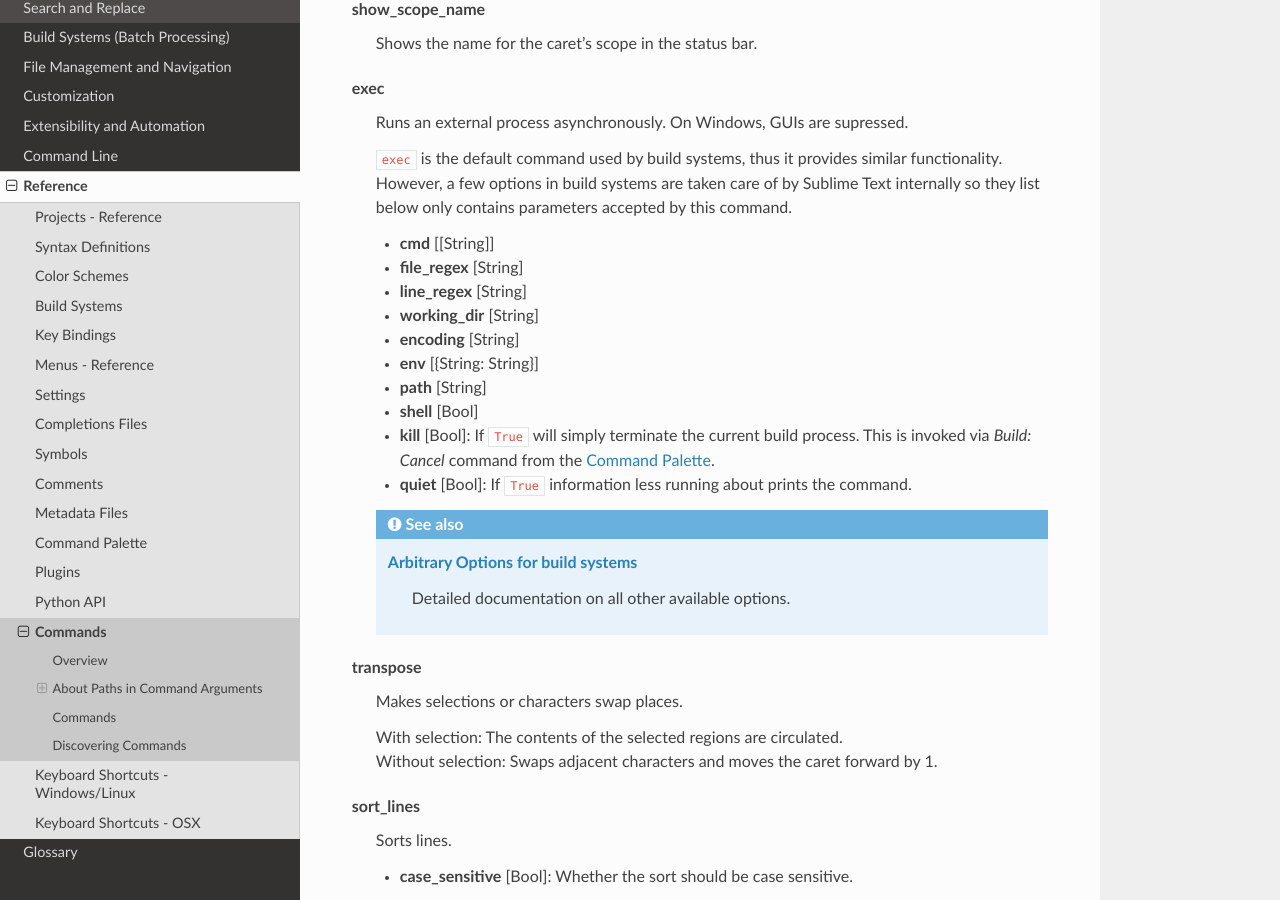
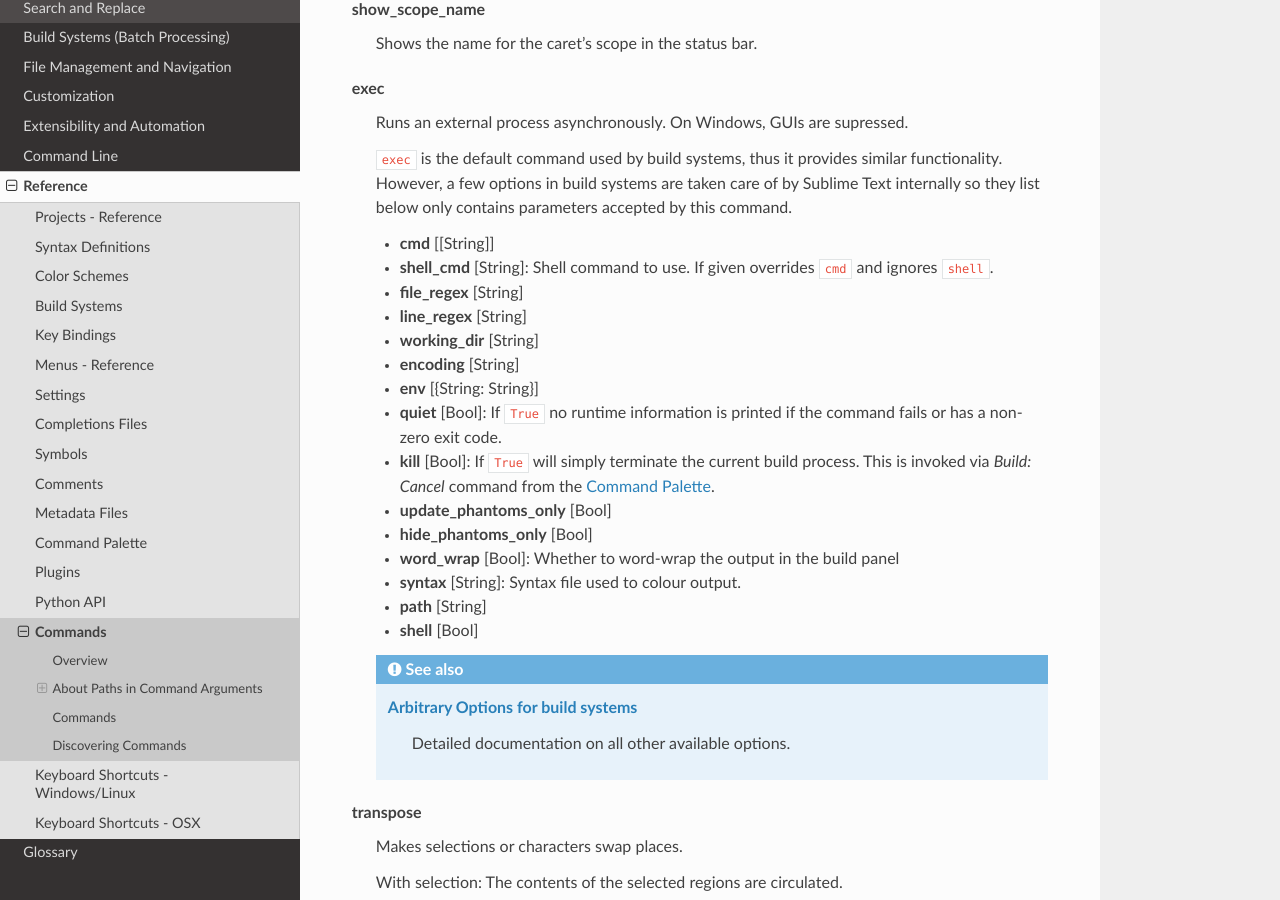
Before and after one commit to guillermooo/sublime-undocs, a Sphinx documentation site: the page built from source/reference/commands.rst, in a window 1280 px wide and 900 px high, scrolled down 9925 px. Built offline with Sphinx 7.4.7 and the Read the Docs theme 2.0.0, drawn with Linux system fonts in a browser that asks for light colours.

Commit message:
Update arguments of `exec` command

```diff
--- a/source/reference/commands.rst
+++ b/source/reference/commands.rst
@@ -497,18 +497,24 @@ Commands
 	parameters accepted by this command.
 
 	- **cmd** [[String]]
+	- **shell_cmd** [String]: Shell command to use. If given overrides
+	  ``cmd`` and ignores ``shell``.
 	- **file_regex** [String]
 	- **line_regex** [String]
 	- **working_dir** [String]
 	- **encoding** [String]
 	- **env** [{String: String}]
-	- **path** [String]
-	- **shell** [Bool]
+	- **quiet** [Bool]: If ``True`` no runtime information is printed if the
+	  command fails or has a non-zero exit code.
 	- **kill** [Bool]: If ``True`` will simply terminate the current build
 	  process. This is invoked via *Build: Cancel* command from the
 	  :ref:`Command Palette <ext-command-palette-overview>`.
-	- **quiet** [Bool]: If ``True`` information less running about prints the
-	  command.
+	- **update_phantoms_only** [Bool]
+	- **hide_phantoms_only** [Bool]
+	- **word_wrap** [Bool]: Whether to word-wrap the output in the build panel
+	- **syntax** [String]: Syntax file used to colour output.
+	- **path** [String]
+	- **shell** [Bool]
 
 	.. seealso::
 
```
